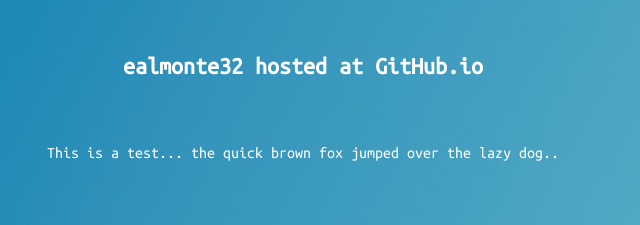
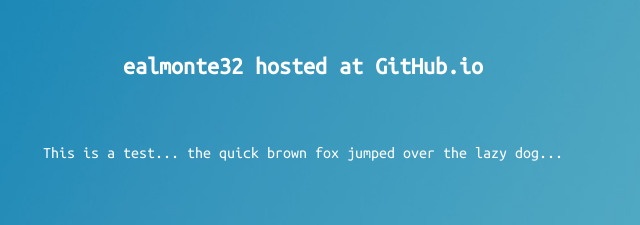
Before and after one commit to ealmonte32/ealmonte32.github.io, a plain HTML site: page index.html in a window 1280 px wide. Shown: the top 225 px of the page, 337-977 px from the left. Drawn offline with Linux system fonts and the light colour scheme.

Commit message:
Update index.html

```diff
--- a/index.html
+++ b/index.html
@@ -11,7 +11,7 @@
 <br>
 <h2>ealmonte32 hosted at GitHub.io</h2>
 <br>
-<p>This is a test... the quick brown fox jumped over the lazy dog..</p>
+<p>This is a test... the quick brown fox jumped over the lazy dog...</p>
 <div align="center">
 <div style="text-align: left; list-style-position: inside; margin: 0 auto;">
 <h3>Some of my current research topics:</h3>
```
